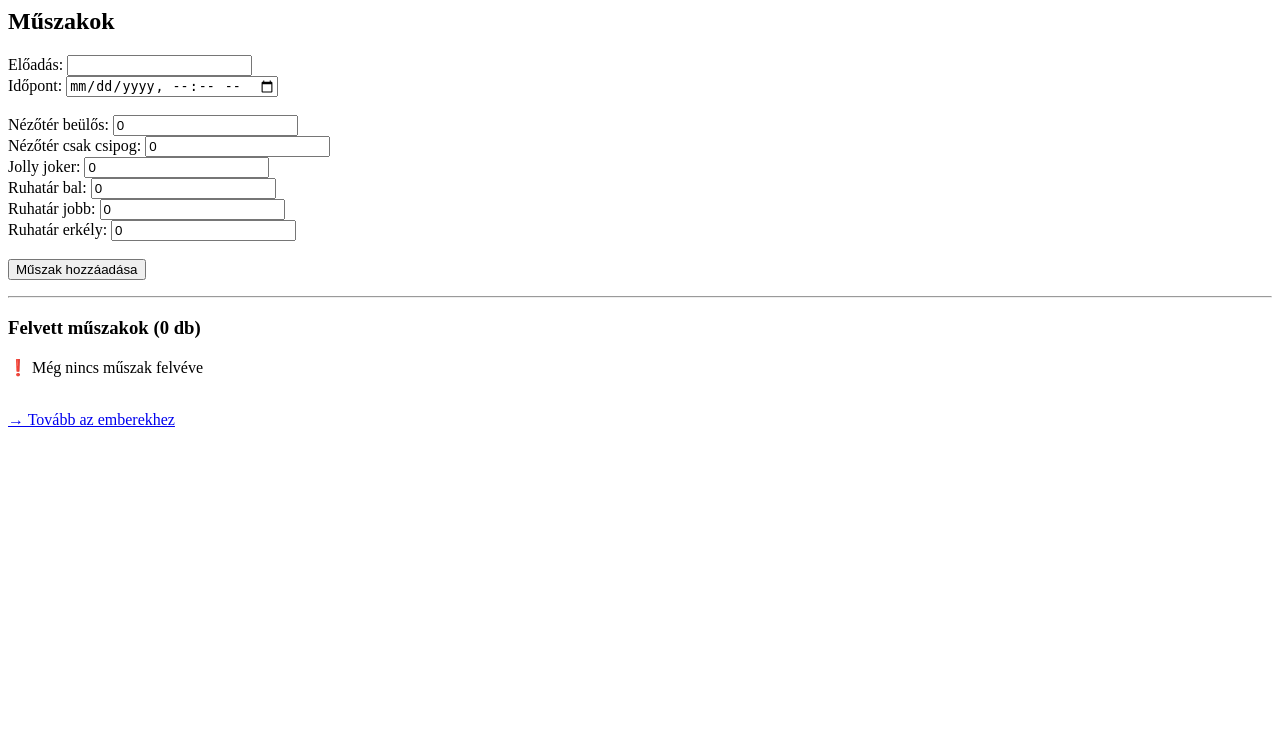
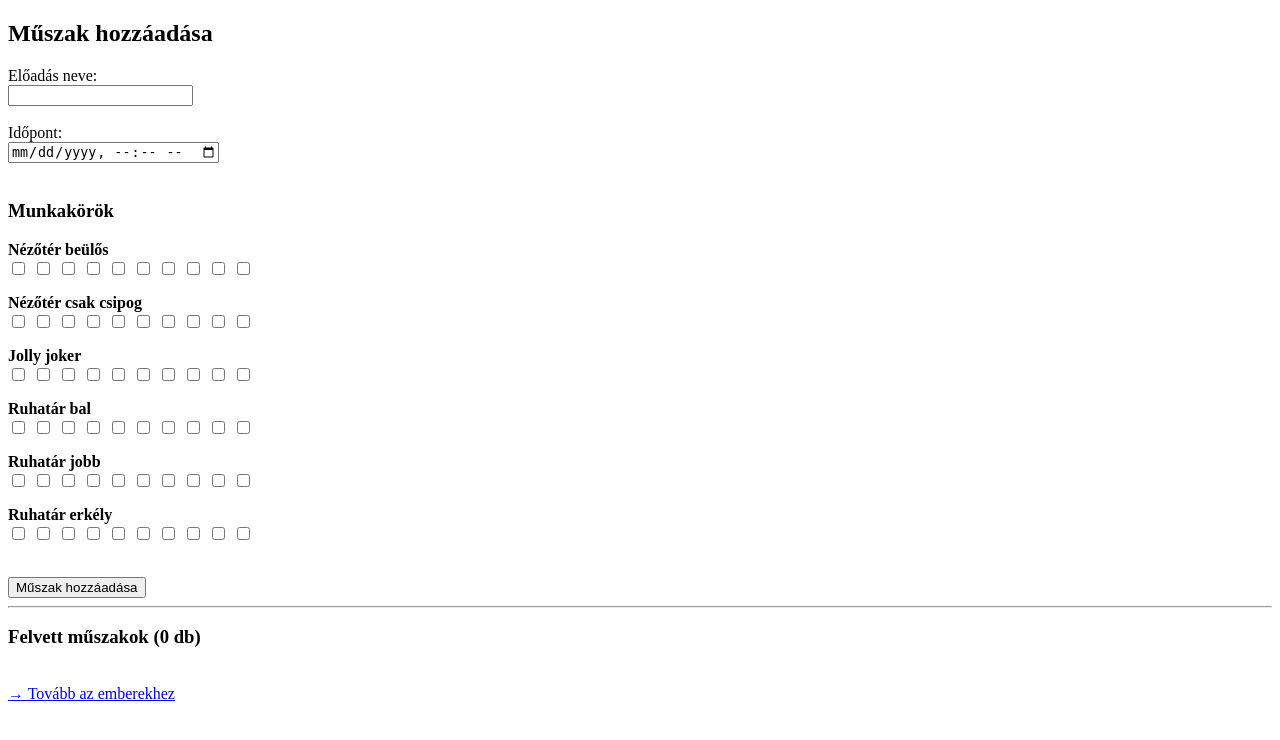
Before and after one commit to szid2006/nezoteres_beosztas7.0, a Flask app: page /shifts in a window 1280 px wide. Shown: the top 740 px of the page. Run offline with Flask 3, Linux system fonts and the light colour scheme; the visitor is signed in with stand-in values (Sample User, id 1).

Commit message:
Update shifts.html

```diff
--- a/templates/shifts.html
+++ b/templates/shifts.html
@@ -1,12 +1,48 @@
-<h2>Műszakok</h2>
+<!DOCTYPE html>
+<html>
+<head>
+    <meta charset="utf-8">
+    <title>Műszakok</title>
+    <style>
+        .role-block {
+            margin-bottom: 15px;
+        }
+        .boxes {
+            display: inline-block;
+        }
+        .boxes input {
+            margin-right: 4px;
+        }
+    </style>
+</head>
+<body>
 
-<form method="post">
-  Előadás: <input name="show" required><br>
-  Időpont: <input type="datetime-local" name="datetime" required><br><br>
+<h2>Műszak hozzáadása</h2>
+
+<form method="post" onsubmit="prepareCounts()">
+    <label>Előadás neve:</label><br>
+    <input name="show" required><br><br>
+
+    <label>Időpont:</label><br>
+    <input type="datetime-local" name="datetime" required><br><br>
+
+    <h3>Munkakörök</h3>
 
     {% for role in roles %}
-    {{ role }}:
-    <input type="number" name="{{ role }}" min="0" value="0"><br>
+        <div class="role-block">
+            <b>{{ role }}</b><br>
+
+            <div class="boxes">
+                {% for i in range(10) %}
+                    <input type="checkbox"
+                           class="role-box"
+                           data-role="{{ role }}">
+                {% endfor %}
+            </div>
+
+            <!-- ide írjuk majd be a darabszámot JS-ből -->
+            <input type="hidden" name="{{ role }}" value="0">
+        </div>
     {% endfor %}
 
     <br>
@@ -16,10 +52,6 @@
 <hr>
 
 <h3>Felvett műszakok ({{ shifts|length }} db)</h3>
-
-{% if shifts|length == 0 %}
-  <p>❗ Még nincs műszak felvéve</p>
-{% endif %}
 
 <ul>
 {% for s in shifts %}
@@ -32,3 +64,31 @@
 
 <br>
 <a href="/workers">→ Tovább az emberekhez</a>
+
+<script>
+function prepareCounts() {
+    const roles = {};
+
+    document.querySelectorAll(".role-box").forEach(box => {
+        const role = box.dataset.role;
+        if (!(role in roles)) {
+            roles[role] = 0;
+        }
+        if (box.checked) {
+            roles[role]++;
+        }
+    });
+
+    for (const role in roles) {
+        const hidden = document.querySelector(
+            'input[type="hidden"][name="' + role + '"]'
+        );
+        if (hidden) {
+            hidden.value = roles[role];
+        }
+    }
+}
+</script>
+
+</body>
+</html>
```
Lines whose indentation alone changed are shown as unchanged.
